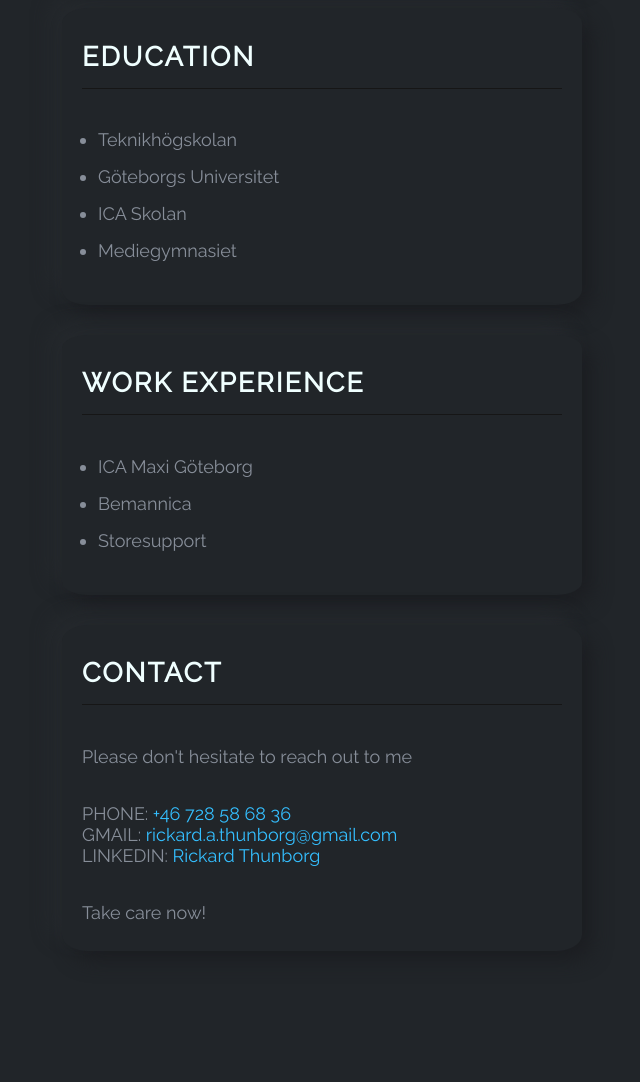
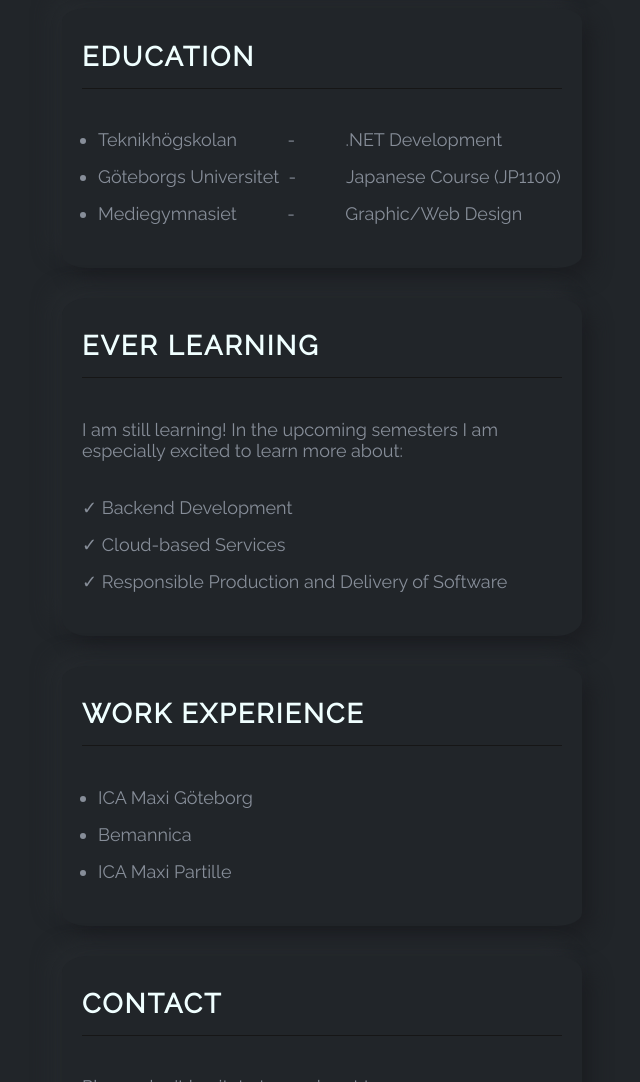
Before and after one commit to rickardthunborg/RickardCV, a plain HTML site: page index.html in a window 1280 px wide. Shown: the part 880-1962 px from the top of the page, without its empty margins (558-1198 px from the left). Before the commit the page ends 1861 px from the top, so only its background shows below. Drawn offline with Linux system fonts and the light colour scheme.

Commit message:
ever learning

```diff
--- a/index.html
+++ b/index.html
@@ -85,17 +85,30 @@
             <div class="content-box">
                 <h2>EDUCATION</h2>
                 <ul>
-                    <li class="clickable-word">
-                      Teknikhögskolan
+                    <li>
+                      Teknikhögskolan &nbsp&nbsp&nbsp&nbsp&nbsp&nbsp&nbsp&nbsp&nbsp - &nbsp&nbsp&nbsp&nbsp&nbsp&nbsp&nbsp&nbsp&nbsp&nbsp.NET Development
                     </li>
-                    <li class="clickable-word">
-                      Göteborgs Universitet
+                    <li>
+                      Göteborgs Universitet &nbsp- &nbsp&nbsp&nbsp&nbsp&nbsp&nbsp&nbsp&nbsp&nbsp Japanese Course (JP1100)
                     </li>
-                    <li class="clickable-word">
-                      ICA Skolan
+                    <li>
+                      Mediegymnasiet &nbsp&nbsp&nbsp&nbsp&nbsp&nbsp&nbsp&nbsp&nbsp - &nbsp&nbsp&nbsp&nbsp&nbsp&nbsp&nbsp&nbsp&nbsp Graphic/Web Design
                     </li>
-                    <li class="clickable-word">
-                      Mediegymnasiet
+                  </ul>
+
+            </div>
+            <div class="content-box">
+                <h2>EVER LEARNING</h2>
+                <p>I am still learning! In the upcoming semesters I am especially excited to learn more about:</p>
+                <ul id="learning">
+                    <li>
+                      Backend Development
+                    </li>
+                    <li>
+                      Cloud-based Services
+                    </li>
+                    <li>
+                      Responsible Production and Delivery of Software
                     </li>
                   </ul>
 
@@ -111,7 +124,7 @@
                         Bemannica
                     </li>
                     <li>
-                        Storesupport
+                        ICA Maxi Partille
                     </li>
                 </ul>
 
--- a/style.css
+++ b/style.css
@@ -103,6 +103,13 @@
   }
 }
 
+#learning{
+  list-style: none;
+  margin-left: 0;
+}
+#learning li:before{
+  content: '✓';
+}
 
 ul{
     padding: 0;
@@ -199,10 +206,6 @@
 
   }
 
-
-
-
-
 @media screen and (max-width: 1000px) {
   #container {
     flex-direction: column;
@@ -225,40 +228,3 @@
     margin: 0;
   }
 }
-
-.clickable-word {
-  position: relative;
-  cursor: pointer;
-  transition: color 0.4s ease;
-}
-
-.clickable-word:hover {
-  color: rgb(52, 191, 255);
-}
-
-
-.clickable-word::after {
-  content: '';
-  display: inline-block;
-  width: 0;
-  height: 0;
-  border-top: 5px solid transparent;
-  border-bottom: 5px solid transparent;
-  border-right: 5px solid transparent;
-  margin-left: 5px;
-  visibility: hidden;
-  transition: visibility 0.3s ease, margin-left 0.3s ease;
-}
-
-.clickable-word:hover::after {
-  content: '';
-  display: inline-block;
-  width: 0;
-  height: 0;
-  border-top: 5px solid transparent;
-  border-bottom: 5px solid transparent;
-  border-right: 5px solid rgb(52, 191, 255);
-  margin-left: 5px;
-  visibility: visible;
-  transition: visibility 0.3s ease, margin-left 0.3s ease;
-}
```
